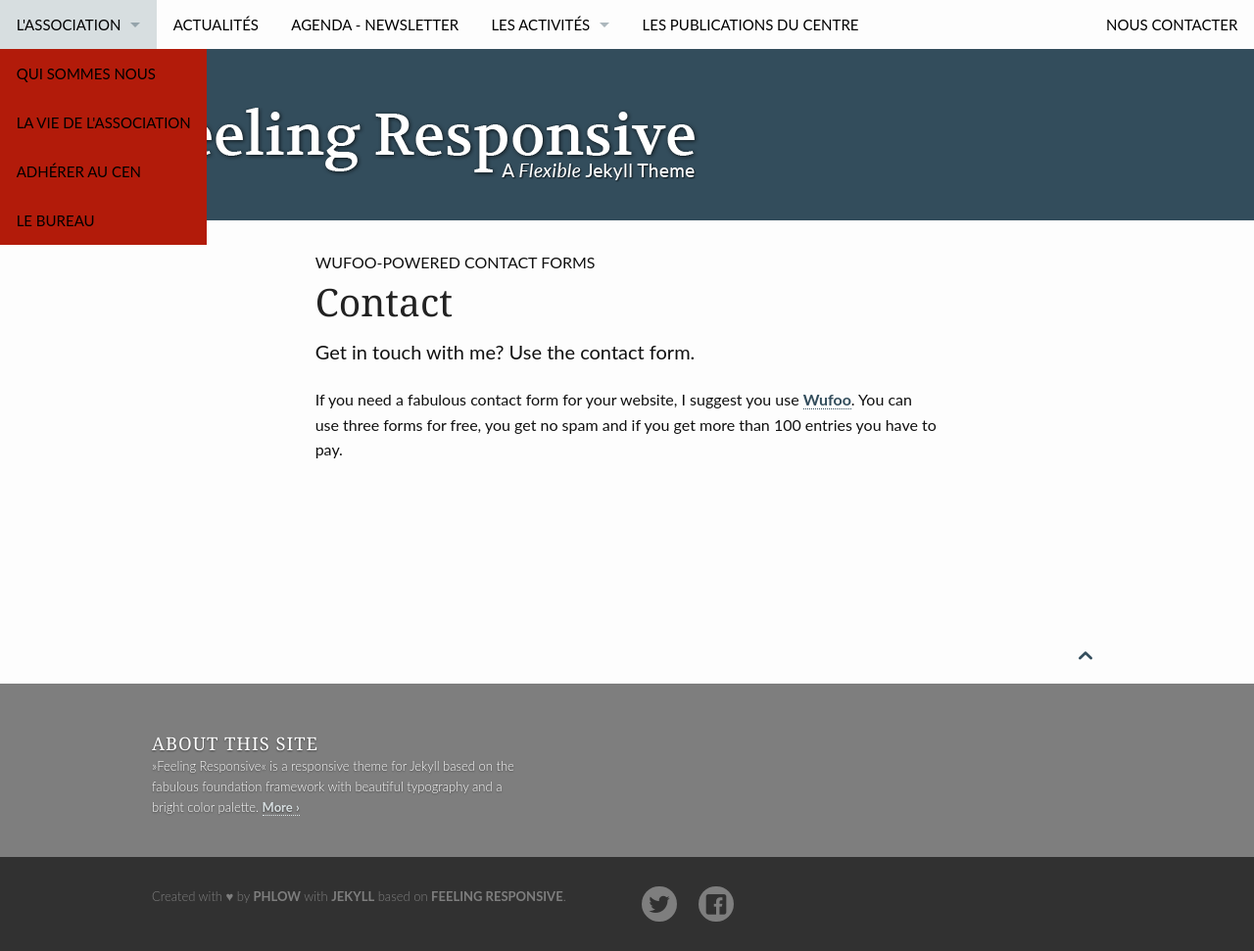
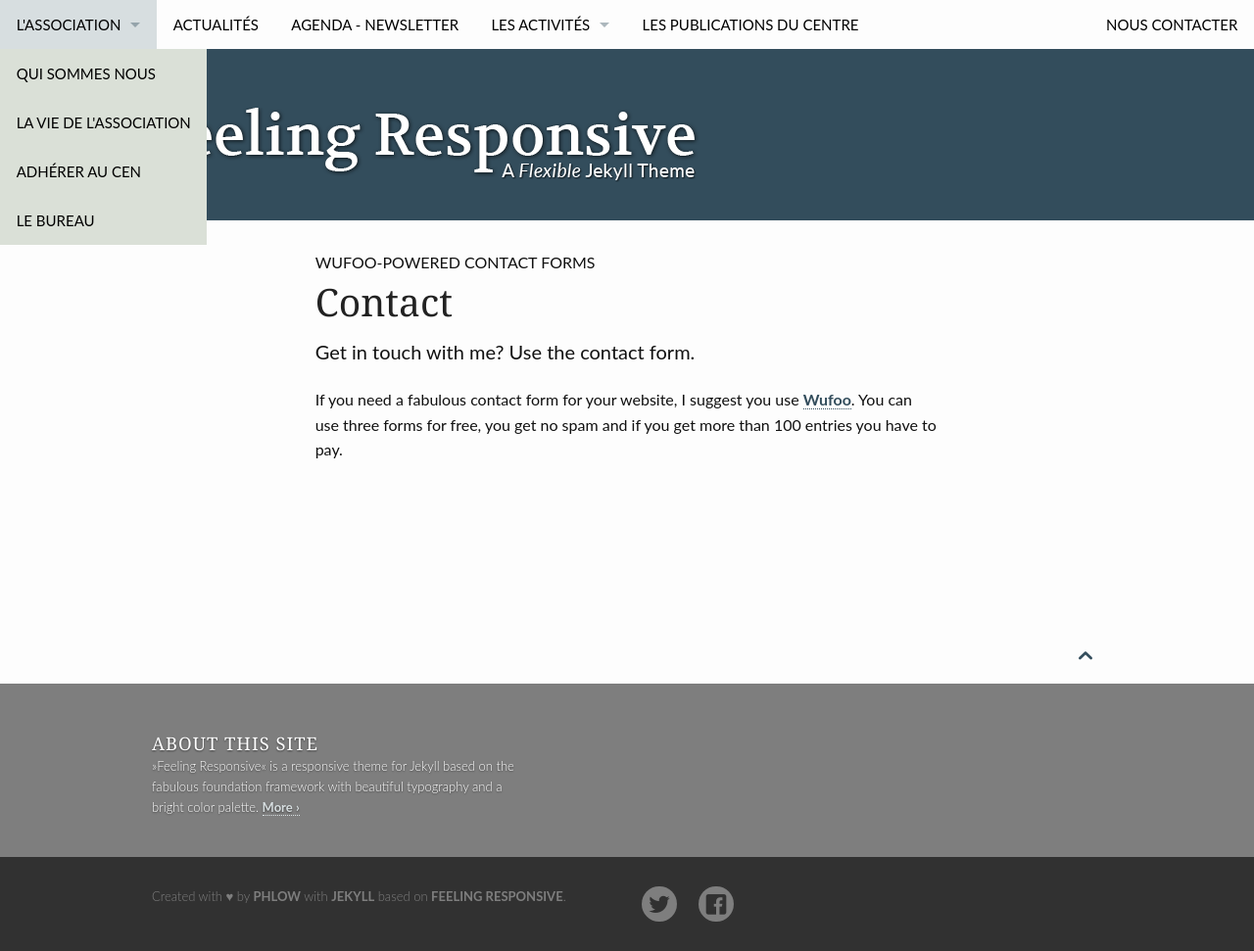
Before and after one commit to centre-etudes-napoleoniennes/site, a Jekyll site: the page built from pages/contact.md, in a window 1280 px wide. Shown: the whole page at 98% size. Built offline with Jekyll 4.4.1, drawn with Linux system fonts in a browser that asks for light colours.

Commit message:
[contenu Site CEN V00 JB 24avril16] Change menu colors (fix)

```diff
--- a/_sass/_01_settings_colors.scss
+++ b/_sass/_01_settings_colors.scss
@@ -27,7 +27,7 @@ $body-bg: 			#fdfdfd;
 ------------------------------------------------------------------- */
 
 $ci-1: #334D5C;		// dark turquoise
-$ci-2: #b21b0a;		// light-green
+$ci-2: #DAE0D7;		// light-green
 $ci-3: #EFC94C;		// yellow
 $ci-4: #E27A3F;		// orange
 $ci-5: #DF4949;		// red
```
